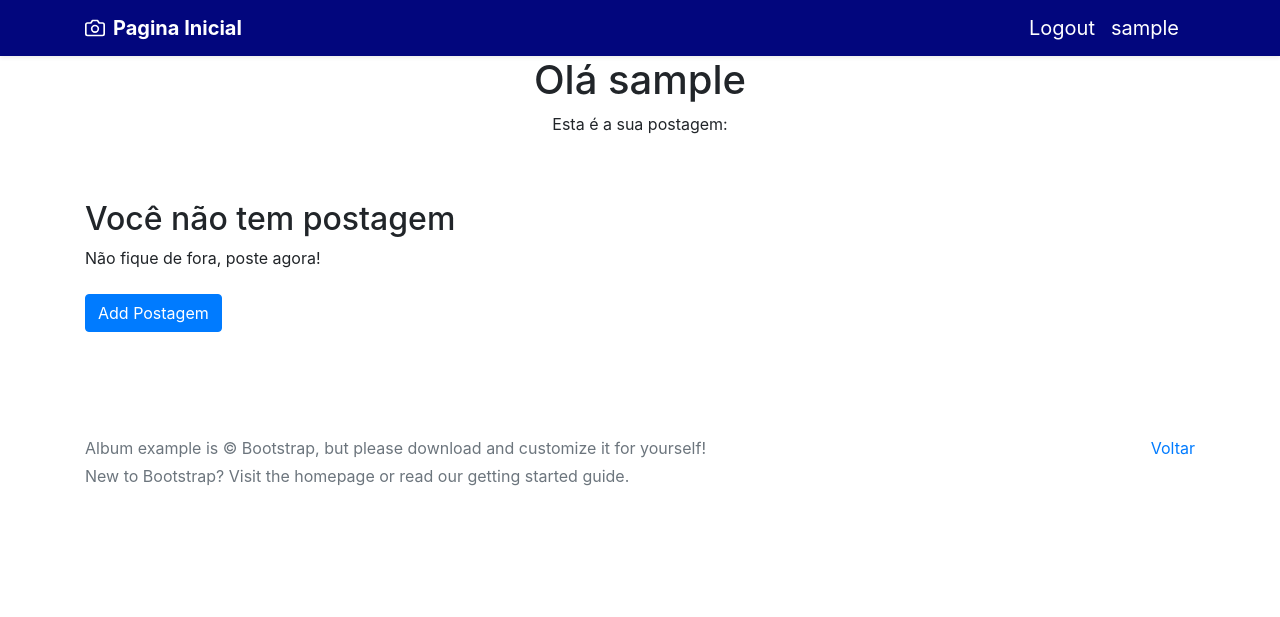
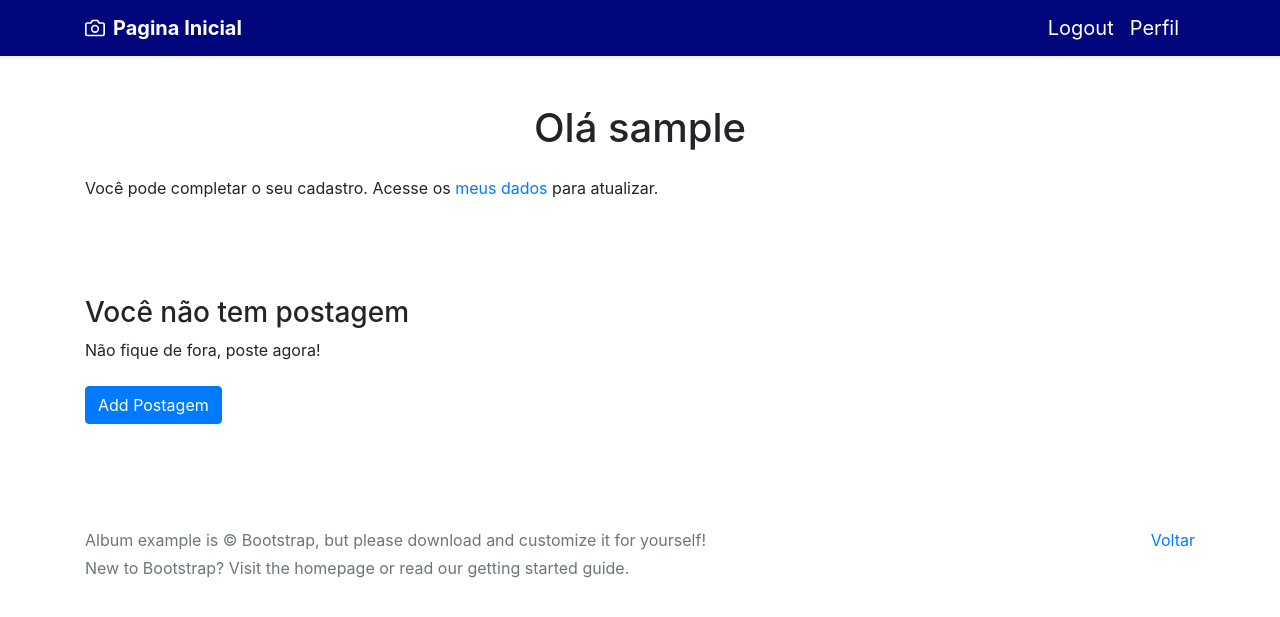
Before and after one commit to Dodots/Projeto_Album, a Django app: page /dashboard in a window 1280 px wide. Shown: the top 617 px of the page. Run offline with Django 3.2, Linux system fonts and the light colour scheme; the visitor is signed in with stand-in values (Sample User, id 1); data that the repository does not hold is empty; some libraries are stand-ins or nearby versions.

Commit message:
Incluindo Perfil no usuário.

```diff
--- a/templates/modelo.html
+++ b/templates/modelo.html
@@ -48,7 +48,7 @@
           <div class="d-flex justify-content-between">
             {% if request.user.is_authenticated %}
             <a class="navbar-brand d-flex align-items-center" href="{% url 'logout' %}">Logout</a>
-            <a class="navbar-brand d-flex align-items-center" href="{% url 'dashboard' %}">{{ user.username }}</a>
+            <a class="navbar-brand d-flex align-items-center" href="{% url 'dashboard' %}">Perfil</a>
             {% else %}
             <a class="navbar-brand d-flex align-items-center" href="{% url 'login' %}">Login</a>
             <a class="navbar-brand d-flex align-items-center" href="{% url 'cadastro' %}">Cadastrar</a>
--- a/templates/usuario/dashboard.html
+++ b/templates/usuario/dashboard.html
@@ -19,9 +19,8 @@
     <div class="container">
         <div class="row">
             <div class="col-12">
-                <div class="text-center">
+                <div class="text-center mt-5 ">
                     <h1>Olá {{ user.username }}</h1>
-                    <p>Esta é a sua postagem: </p>
                 </div>
             </div>
         </div>
@@ -31,8 +30,12 @@
 
 <div class="container">
     <div class="row">
-        <div class="col-12">
-
+        <div class="col-12 mt-3">
+            {% if user.perfil.nome_completo %}
+            <h2>Bem vindo ao Album!</h2>
+            {% else %}
+            Você pode completar o seu cadastro. Acesse os <a href="{% url 'atualizar-dados' %}">meus dados</a> para atualizar.
+            {% endif %}
         </div>
     </div>
 </div>
@@ -43,13 +46,13 @@
         <div class="container">
             <div class="row">
                 {% for postagem in object_list %}
-                <div class="col-12 col-md-8">
+                <div class="col-12 mt-5 col-md-8">
                     <div class="receipe-headline my-5">
+                        <h3>{{postagem.titulo}}</h3>
                         <img src="{{ postagem.foto_postagem.url }}" alt="">
-                        <span>{{ postagem.data_postagem }}</span>
-                        <h2>{{postagem.titulo}}</h2>
-                        <p>{{ postagem.descricao }}</p>
-                        <p>postado por: <b>{{ postagem.usuario }}</b></p>
+                        <p> {{ postagem.data_postagem }} </p>
+                        <p class="mt-3">{{ postagem.descricao }}</p>
+
                     </div>
                         <a href="{% url 'editar-post' postagem.pk %}" class="btn btn-warning btn-sm" title="Editar">
                             Editar
@@ -59,9 +62,9 @@
                         </a>
                     </div>
                 {% empty %}
-                <div class="col-12 col-md-8">
+                <div class="col-12 mt-5 col-md-8">
                     <div class="receipe-headline my-5">
-                        <h2>Você não tem postagem</h2>
+                        <h3>Você não tem postagem</h3>
                         <p>Não fique de fora, poste agora!</p>
                         <a href="{% url 'add-post' %}" class="btn btn-primary my-2">Add Postagem</a>
                     </div>
--- a/usuario/urls.py
+++ b/usuario/urls.py
@@ -1,10 +1,11 @@
 from django.urls import path
 from django.contrib.auth import views as auth_views
-from .views import UsuarioCreateView
+from .views import UsuarioCreateView, PerfilUpdateView
 from django.urls import reverse_lazy
 
 urlpatterns = [
     path('login/', auth_views.LoginView.as_view(template_name = 'usuario/login.html'), name="login"),
     path('logout/', auth_views.LogoutView.as_view(), name = "logout"),
     path('cadastro/', UsuarioCreateView.as_view(), name="cadastro"),
+    path('atualizar-dados/', PerfilUpdateView.as_view(), name='atualizar-dados')
 ]
```
Also changed, not shown: templates/postagem/postagem.html (+8 -21 lines), usuario/admin.py (+10 -1 lines), usuario/models.py (+7 -0 lines), usuario/views.py (+14 -0 lines), readme.md, usuario/migrations/0003_perfil.py (added), usuario/migrations/0004_auto_20210211_1228.py (added).
